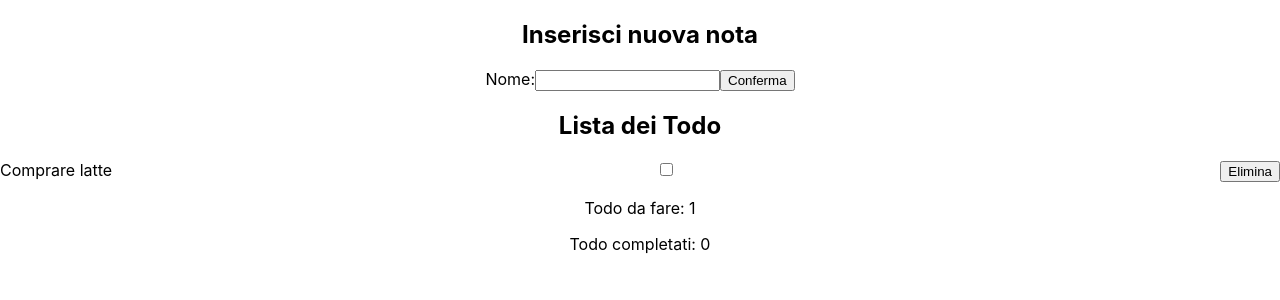
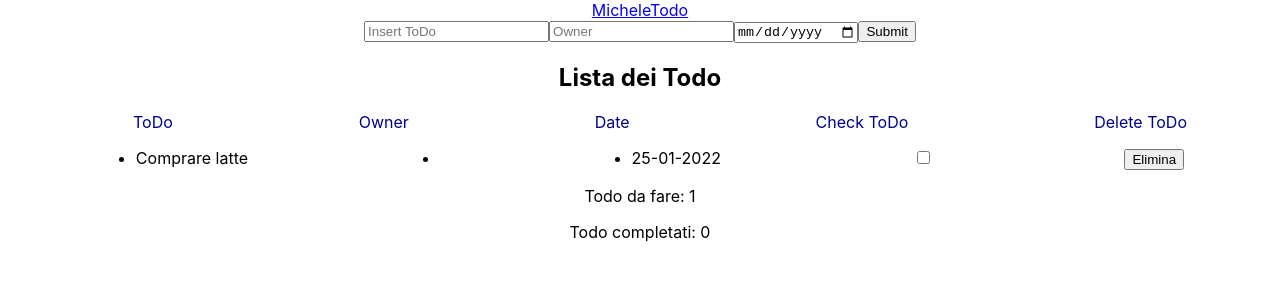
Before and after one commit to andreaarizzoli/testGit, a React (Create React App) app in the folder redux-app/: page /Michele in a window 1280 px wide. Shown: the top 300 px of the page. Built offline with nearby package versions, Linux system fonts and the light colour scheme.

Commit message:
componenete michele

```diff
--- /dev/null
+++ b/package.json
@@ -0,0 +1,6 @@
+{
+  "dependencies": {
+    "formik": "^2.2.9",
+    "yup": "^0.32.11"
+  }
+}
--- a/redux-app/package.json
+++ b/redux-app/package.json
@@ -12,6 +12,7 @@
     "@types/react": "^17.0.38",
     "@types/react-dom": "^17.0.11",
     "@types/react-router-dom": "^5.3.3",
+    "formik": "^2.2.9",
     "history": "^5.2.0",
     "react": "^17.0.2",
     "react-dom": "^17.0.2",
@@ -19,7 +20,8 @@
     "react-router-dom": "^6.2.1",
     "react-scripts": "5.0.0",
     "typescript": "^4.5.5",
-    "web-vitals": "^2.1.4"
+    "web-vitals": "^2.1.4",
+    "yup": "^0.32.11"
   },
   "scripts": {
     "start": "react-scripts start",
--- a/redux-app/src/App.tsx
+++ b/redux-app/src/App.tsx
@@ -4,20 +4,18 @@ import './App.css';
 import TodoList from './features/todos/components/TodoList'
 import { CreateTodo } from './features/todos/components/CreateTodo';
 import {BrowserRouter, Routes, Route, Link} from 'react-router-dom'
+import { MicheleTodo } from './features/todos/components/MicheleTodo';
 
 function App() {
   return (
     <div className="App">
       <BrowserRouter>
 
+      <Link to={'/Michele'}>MicheleTodo</Link>
 
       <Routes>
           <Route path='/' element={<CreateTodo />}></Route>
-          <Route path='/Michele' element={<CreateTodo />}></Route>
-          <Route path='/Andrea' element={<CreateTodo />}></Route>
-          <Route path='/Manuela' element={<CreateTodo />}></Route>
-          <Route path='/Cecilia' element={<CreateTodo />}></Route>
-          <Route path='/Maurizio' element={<CreateTodo />}></Route>
+          <Route path='/Michele' element={<MicheleTodo />}></Route>
       </Routes>
 
       <TodoList></TodoList>
--- /dev/null
+++ b/redux-app/src/features/todos/components/MicheleTodo.tsx
@@ -0,0 +1,92 @@
+import { createAction } from "@reduxjs/toolkit";
+import React, { useState } from "react"
+import { useDispatch, useSelector } from "react-redux";
+import todoSlice, { todoDataSelector, todosActions } from "../todos.slice";
+import { Formik, useFormik } from "formik";
+import * as Yup from 'yup';
+
+
+
+export const MicheleTodo = () => {
+    const dispatch = useDispatch();
+
+    const [error ,setError] :any = useState('');
+    const todoData = useSelector(todoDataSelector);
+
+    const SignupSchema = Yup.object().shape({
+        owner: Yup.string()
+          .min(3, 'Too Short!!! (min 3)')
+          .required('Required'),
+      });
+
+      var currentTime: any = new Date;
+    var dd = String(currentTime.getDate()).padStart(2, '0');
+    var mm = String(currentTime.getMonth() + 1).padStart(2, '0'); //January is 0!
+    var yyyy = currentTime.getFullYear();
+
+    let [nFact, setNFact] = useState(1)
+
+    currentTime = dd + '-' + mm + '-' + yyyy;
+
+    return (
+        <div>
+            <Formik
+                initialValues={{
+                    id: '',
+                    name: '',
+                    owner: '',
+                    data: currentTime,
+                }}
+                validationSchema={SignupSchema}
+                onSubmit={(values) => {
+                    console.log(values)
+                }}
+            >
+                {({
+                    values,
+                    errors,
+                    touched,
+                    handleChange,
+                    handleBlur,
+                    handleSubmit,
+                    isSubmitting,
+                    /* and other goodies */
+                }) => (
+                    <form onSubmit={handleSubmit}>
+                        <input
+                            type="text"
+                            name="name"
+                            placeholder="Insert ToDo"
+                            onChange={handleChange}
+                            onBlur={handleBlur}
+                            value={values.name}
+                        />
+                        <input
+                            type="text"
+                            name="owner"
+                            placeholder="Owner"
+                            onChange={handleChange}
+                            onBlur={handleBlur}
+                            value={values.owner}
+                        />
+                        <input
+                            type="date"
+                            name="data"
+                            placeholder="Insert Data"
+                            onChange={handleChange}
+                            onBlur={handleBlur}
+                            value={values.data}
+                        />
+                        <button type="submit" onClick={()=>{
+                            setError(errors.owner)
+                            dispatch( todosActions.addTodo({id: (todoData.length + 1).toString(), name: values.name, checked: false, owner: values.owner, data: values.data}))
+                            }}>
+                            Submit
+                        </button>
+                    </form>
+                )}
+            </Formik>
+            <span style={{'color':'red'}}>{error}</span>
+        </div>
+    )
+};
--- a/redux-app/src/features/todos/components/TodoItem.tsx
+++ b/redux-app/src/features/todos/components/TodoItem.tsx
@@ -1,4 +1,5 @@
-import React,{FC} from "react"
+import React, { FC } from "react"
+import { date } from "yup/lib/locale"
 import { Todo } from "../todos.slice"
 
 export type TodoItemProps = {
@@ -7,15 +8,35 @@ export type TodoItemProps = {
     onTodoDelete?: (id: string) => void
 }
 
-export const TodoItem: FC<TodoItemProps>  = ( { todo: { name, checked, id}, onTodoChecked, onTodoDelete}) => {
+export const TodoItem: FC<TodoItemProps> = ({ todo: { name, checked, id, owner, data }, onTodoChecked, onTodoDelete }) => {
 
-    return <div style={{display: "flex", flexDirection: "row", justifyContent: "space-between"}}>
-        <div>{name}</div>
-        <div>
-            <input type="checkbox" checked={checked} onChange={() => onTodoChecked(id, !checked)} />
-        </div>
-        <div>
-            <button onClick={() => onTodoDelete && onTodoDelete(id)}>Elimina</button>
-        </div>
+    var currentTime: any = new Date;
+    var dd = String(currentTime.getDate()).padStart(2, '0');
+    var mm = String(currentTime.getMonth() + 1).padStart(2, '0'); //January is 0!
+    var yyyy = currentTime.getFullYear();
+
+    currentTime = dd + '-' + mm + '-' + yyyy;
+    console.log(currentTime)
+    return <div>
+            <div>
+                <ul style={{ display: "flex", justifyContent: "space-around"}}>
+                    <li>
+                        {name}
+                    </li>
+                    <li>
+                        {owner}
+                    </li>
+                    <li>
+                        {currentTime}
+                    </li>
+                    <li style={{listStyleType: 'none'}}>
+                        <input type="checkbox" checked={checked} onChange={() => onTodoChecked(id, !checked)}/>
+                    </li>
+                    <li style={{listStyleType: 'none'}}>
+                        <button onClick={() => onTodoDelete && onTodoDelete(id)}>Elimina</button>
+                    </li>
+                </ul>
+            </div>
+
     </div>
 }
--- a/redux-app/src/features/todos/components/TodoList.tsx
+++ b/redux-app/src/features/todos/components/TodoList.tsx
@@ -21,6 +21,25 @@ const TodoList = () => {
 
     return <div>
         <h2>Lista dei Todo</h2>
+        <div>
+                <ul style={{ display: "flex", justifyContent: "space-around", listStyleType: 'none', color:'darkblue' }}>
+                    <li>
+                        ToDo
+                    </li>
+                    <li>
+                        Owner
+                    </li>
+                    <li>
+                        Date
+                    </li>
+                    <li>
+                        Check ToDo
+                    </li>
+                    <li>
+                        Delete ToDo
+                    </li>
+                </ul>
+            </div>
         {
             todoData.length > 0 ? todoData.map(
                 (todo: Todo) => {
```
Also changed, not shown: 2 other files (tests, documents, lock files or other folders).
